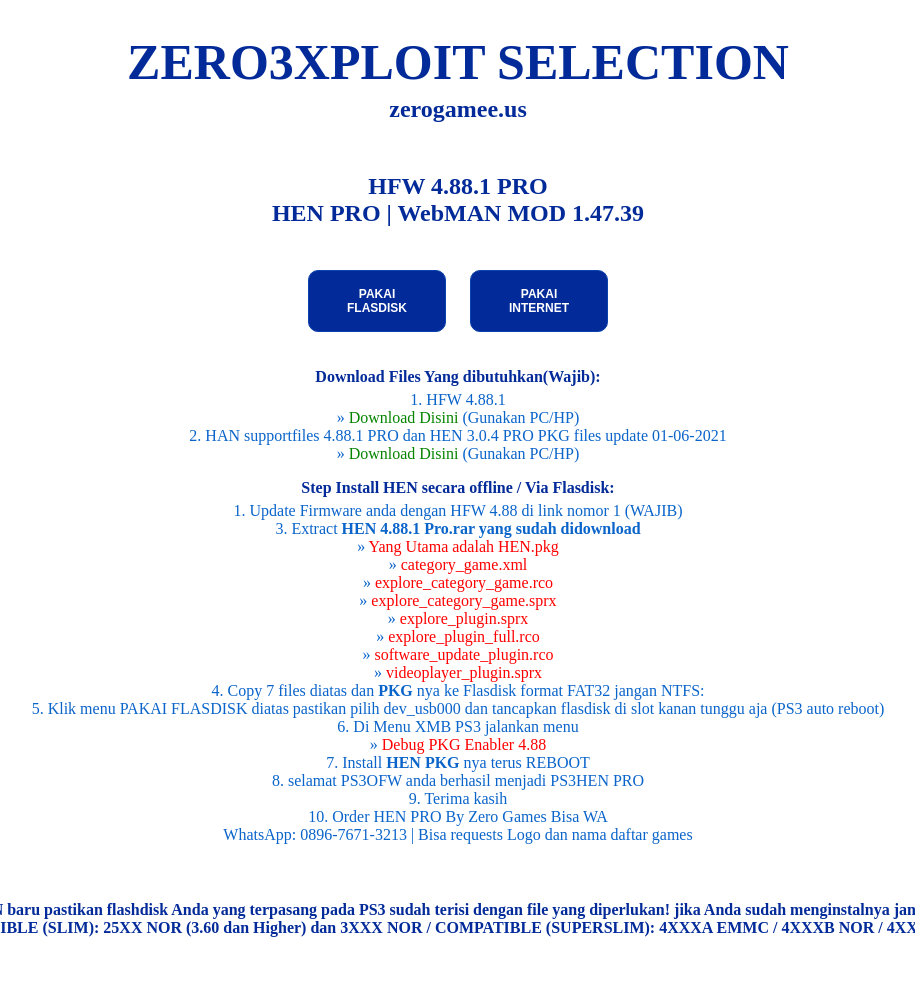
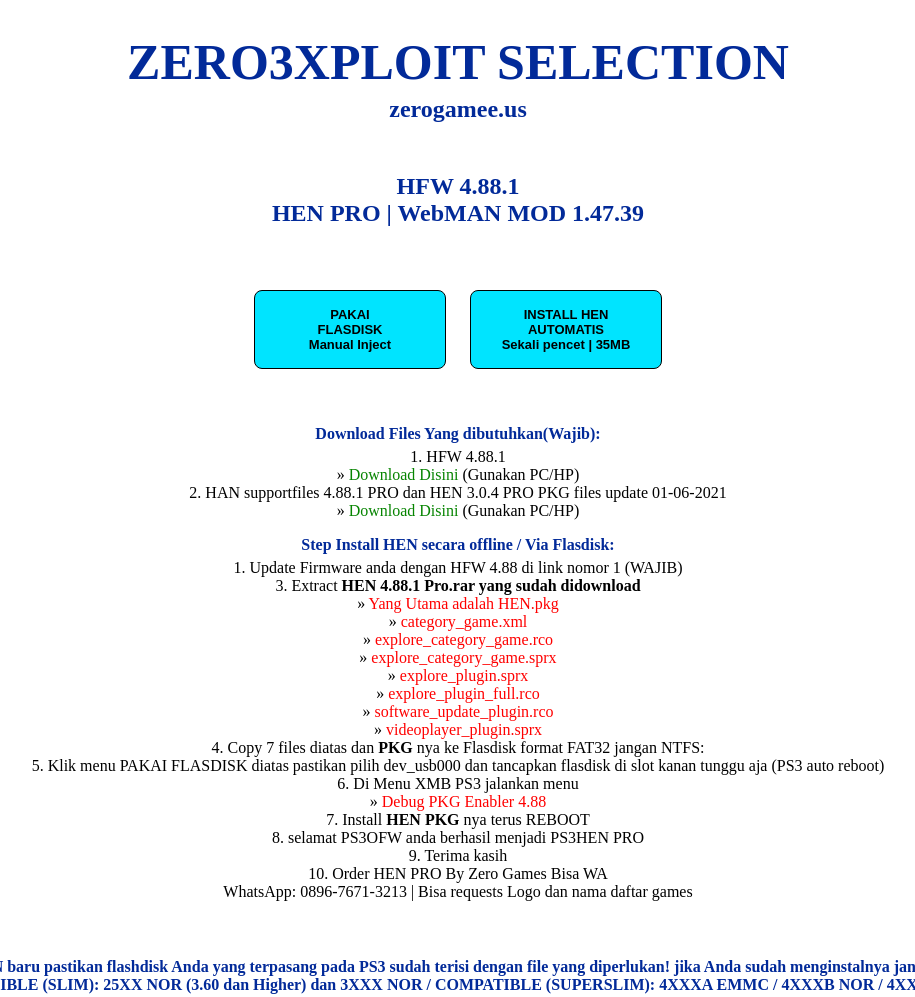
Before and after one commit to Covitozz/488, a plain HTML site: page index.html in a window 1280 px wide. Shown: the whole page, without its empty margins (182-1097 px from the left). Before the commit the page ends 962 px from the top, so only its background shows below. Drawn offline with Linux system fonts and the light colour scheme.

Commit message:
Add files via upload

```diff
--- a/index.html
+++ b/index.html
@@ -22,7 +22,7 @@
 
 a:link,
 a:visited {
-	color: #022a99;
+	color: #000000;
 	text-decoration: none;
 }
 
@@ -110,15 +110,15 @@
 	-webkit-transition-duration: 0.4s;
 	transition-duration: 0.4s;
 	color: #fff;
-	background-color: #022a99;
-	border-radius: 10px;
-	border: 1px solid #0a43ae;
+	background-color: #00e4ff;
+	border-radius: 8px;
+	border: 1px solid #000000;
 	padding: 16px 30px;
-	font-size: 12px;
+	font-size: 13px;
         font-weight: bold;
-	margin: 20px 10px;
+	margin: 40px 10px;
 	text-wrap: none;
-	width: 138px;
+	width: 192px;
 	cursor: pointer;
 
 	.exploi 1 {
@@ -288,12 +288,12 @@
         <div id="content">
           <div id="contentBody">
             <h2 id="title">
-              HFW 4.88.1 PRO<BR />
-              <center>HEN PRO | WebMAN MOD 1.47.39<center>
+              HFW 4.88.1<BR />
+              <center>HEN PRO | WebMAN MOD 1.47.39<font color="black"><center>
             </h2>
             <br />
-            <a href="./HAN/index.html"><button class="exploi"><font color="#ffffff">PAKAI<br />FLASDISK</font></button></a>
-            <a href="./HEN/index.html"><button class="exploi 1"><font color="#ffffff">PAKAI<br />INTERNET</font></button></a>
+            <a href="./HAN/index.html"><button class="exploi"><font color="#000000">PAKAI<br />FLASDISK<br /> Manual Inject<font color="#ffffff"></font></button></a>
+            <a href="./HEN/index.html"><button class="exploi 1"><font color="#000000">INSTALL HEN<br />AUTOMATIS<BR /> Sekali pencet | 35MB</font></button></a>
 <!--            <a href="./han_enabler_485.html"><button class="exploi"><font color="#000000">HAN<br />Enabler</font></button></a>
             <a href="./han_flash_mount_rewrite.html"><button class="exploi"><font color="#000000">HAN<br />MountRewrite</font></button></a>
             <a href="./debug/dbgpkg_enabler_488.html"><button class="exploi"><font color="#000000">Debug pkg<br />Enabler</font></button></a>
```
